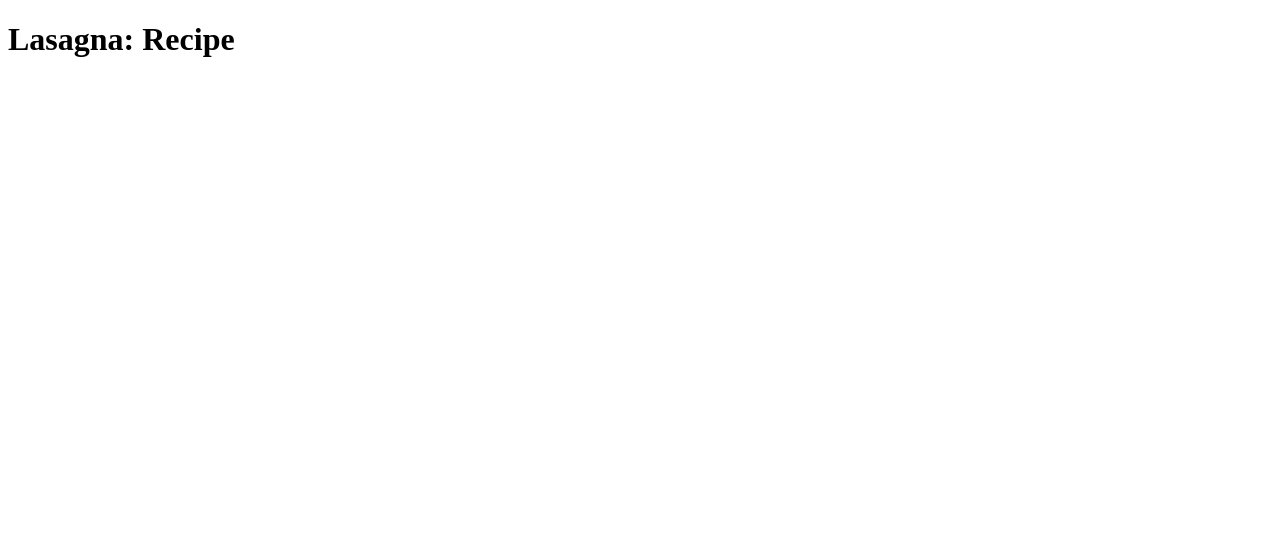
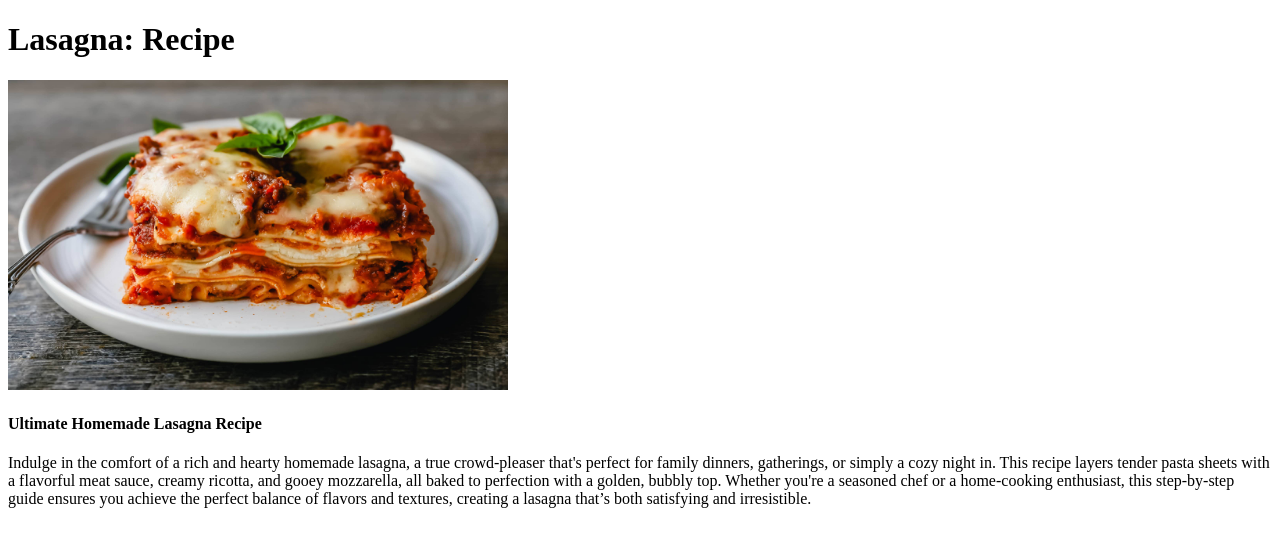
Before and after one commit to Turpentine-crypto/odin-recipes, a plain HTML site: page recipes/lasagna.html in a window 1280 px wide. Drawn offline with Linux system fonts and the light colour scheme; files whose address does not match are found by name.

Commit message:
added description and image to the lasagna recipe

```diff
--- a/recipes/lasagna.html
+++ b/recipes/lasagna.html
@@ -6,6 +6,8 @@
     </head>
     <body>
         <h1>Lasagna: Recipe</h1>
-
+        <p><img src="/Users/rahulpatel/Codin/repos/odin-recipes/images/Lasagna.jpg" height = 310 width = 500></p>
+        <h4>Ultimate Homemade Lasagna Recipe</h4>
+        <p>Indulge in the comfort of a rich and hearty homemade lasagna, a true crowd-pleaser that's perfect for family dinners, gatherings, or simply a cozy night in. This recipe layers tender pasta sheets with a flavorful meat sauce, creamy ricotta, and gooey mozzarella, all baked to perfection with a golden, bubbly top. Whether you're a seasoned chef or a home-cooking enthusiast, this step-by-step guide ensures you achieve the perfect balance of flavors and textures, creating a lasagna that’s both satisfying and irresistible.</p>
     </body>
 </html>
```
Also changed, not shown: images/Lasagna.jpg (added).
